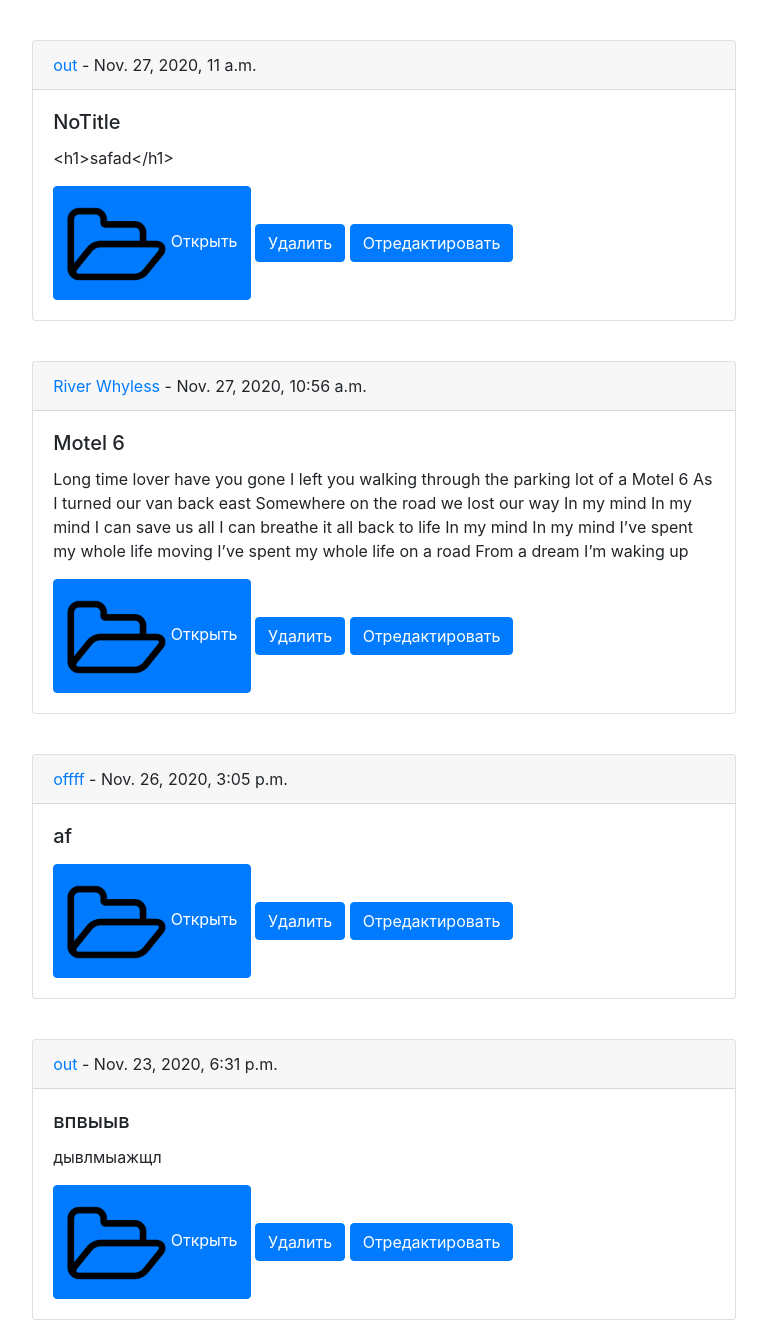
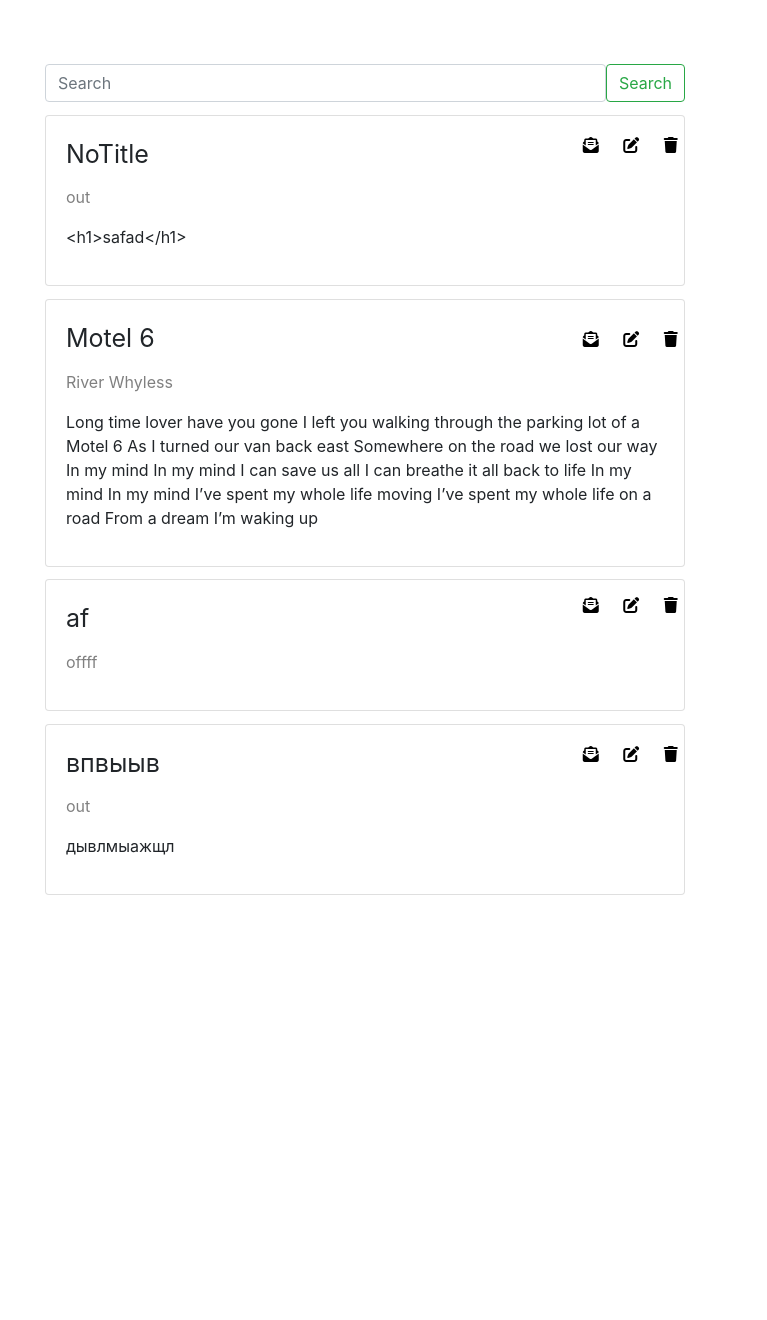
Before and after one commit to Svesh1-800/web-notes, a Django app: page / in a window 1280 px wide. Shown: the part 56-1376 px from the top of the page, without its empty margins (275-1042 px from the left). After the commit the page ends 951 px from the top, so only its background shows below. Run offline with Django 3.2, Linux system fonts and the light colour scheme; data comes from the database, SQL or seed files in the repository; some libraries are stand-ins or nearby versions.

Commit message:
css and new Api
- now we use Api 'font awesome' for icons
- added bootstrap search field into home.html
- new design for home.html

```diff
--- a/jnotes/notes/static/css/home.css
+++ b/jnotes/notes/static/css/home.css
@@ -1,11 +1,30 @@
+a:hover{
+    text-decoration: none;
+}
+a i{
+    color: black;
+}
+p a{
+    color: gray;
+}
+.search-field{
+    width: 50%;
+    margin: 5% auto 0;
+}
 .card{
-    margin-top: 40px;
-    width: 55%;
-    position: relative;
-    left: 24%;
+    margin: 1% auto;
+    width: 50%;
+}
+.card-title{
+    font-size: 25px;
+}
+
+.card-options{
+    position: absolute;
+    top: 10%;
+    right: 1%;
+}
+.card-options i{
+    margin-left: 20px;
 
 }
-.open-note{
-    width: 100px;
-
-}
--- a/jnotes/notes/templates/base.html
+++ b/jnotes/notes/templates/base.html
@@ -60,5 +60,6 @@
     </footer>
     <script src="https://code.jquery.com/jquery-3.5.1.slim.min.js" integrity="sha384-DfXdz2htPH0lsSSs5nCTpuj/zy4C+OGpamoFVy38MVBnE+IbbVYUew+OrCXaRkfj" crossorigin="anonymous"></script>
     <script src="https://cdn.jsdelivr.net/npm/bootstrap@4.5.3/dist/js/bootstrap.bundle.min.js" integrity="sha384-ho+j7jyWK8fNQe+A12Hb8AhRq26LrZ/JpcUGGOn+Y7RsweNrtN/tE3MoK7ZeZDyx" crossorigin="anonymous"></script>
+    <script src="https://kit.fontawesome.com/150e4c23ca.js" crossorigin="anonymous"></script>
 </body>
 </html>
--- a/jnotes/notes/templates/home.html
+++ b/jnotes/notes/templates/home.html
@@ -4,23 +4,30 @@
 
 {% block content %}
 <link rel="stylesheet" href="{% static 'css/home.css' %}">
+    <form class="d-flex search-field">
+        <input class="form-control me-2" type="search" placeholder="Search" aria-label="Search">
+        <button class="btn btn-outline-success" type="submit">Search</button>
+    </form>
 
 {% for post in notes_list %}
 
 <div class="card">
-  <div class="card-header">
-    <a href="{% url 'one-category' post.category_note %}">{{ post.category_note }}</a> - {{ post.date_note }}
-  </div>
   <div class="card-body">
-    <h5 class="card-title">{{ post.title_note }}</h5>
+    <p class="card-title">{{ post.title_note }}</p>
+    <p class="card-category"><a href="{% url 'one-category' post.category_note %}">{{ post.category_note }}</a></p>
     <p class="card-text">{{ post.content_note }}</p>
-    <a href="{% url 'note-detail' post.pk %}" class="btn btn-primary">
+    <div class="card-options">
+        <a href="{% url 'note-detail' post.pk %}">
+            <i class="fas fa-envelope-open-text"></i>
+        </a>
+        <a href="{% url 'note-update' post.pk %}">
+            <i class="fas fa-edit"></i>
+        </a>
+        <a href="{% url 'note-delete' post.pk %}">
+            <i class="fas fa-trash"></i>
+        </a>
+    </div>
 
-        <img src="{% static 'images/open_note.png' %}" class="open-note">
-      Открыть
-    </a>
-    <a href="{% url 'note-delete' post.pk %}" class="remove btn btn-primary">Удалить</a>
-    <a href="{% url 'note-update' post.pk %}" class="btn btn-primary">Отредактировать</a>
 </div>
 
 </div>
```
Also changed, not shown: jnotes/notes/static/images/edit_note.png (added), jnotes/notes/static/images/remove_note.png (added).
